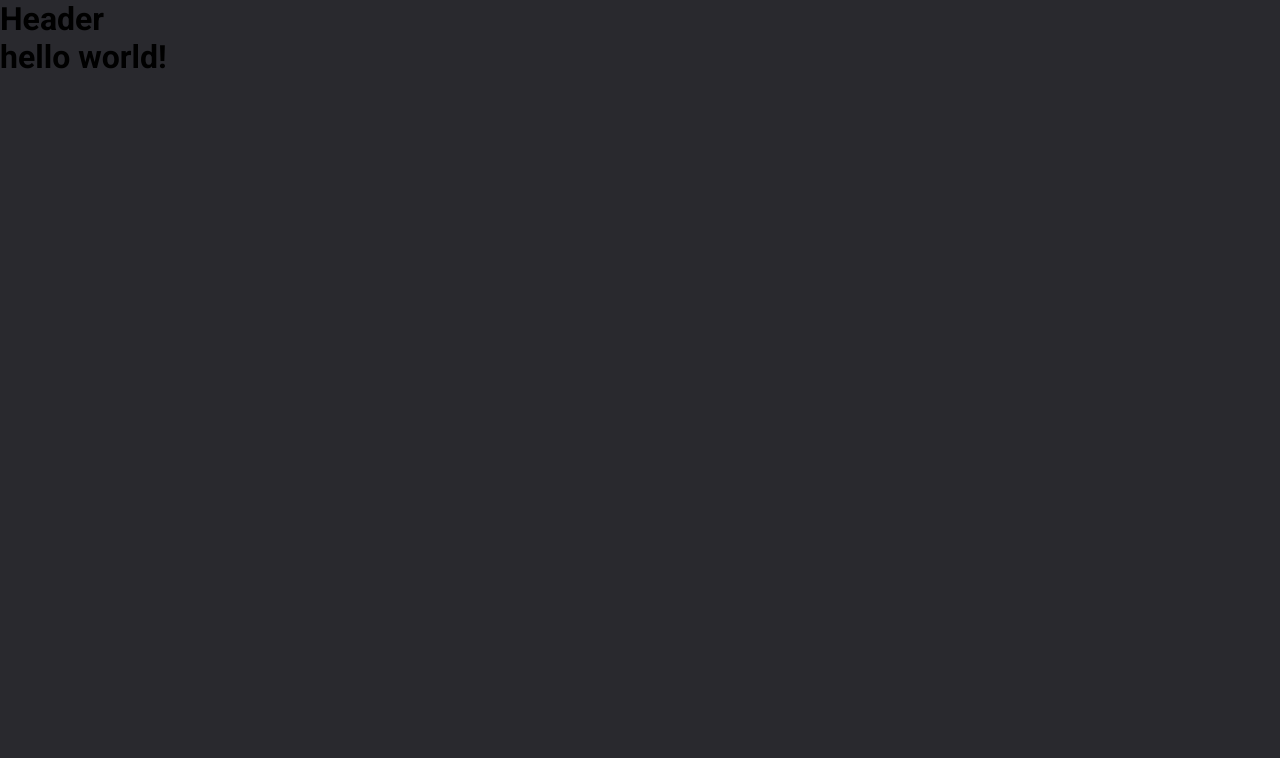
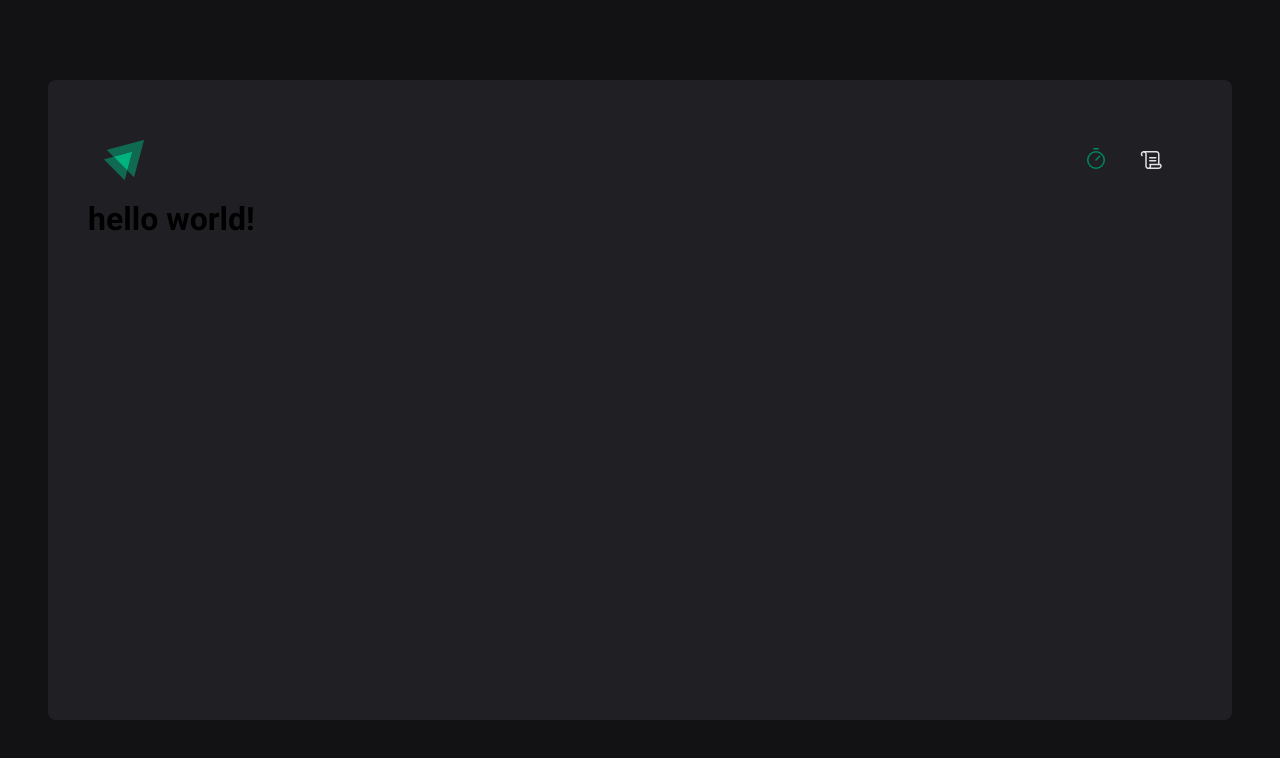
Before and after one commit to paulolima1212/ignite-aula02, a React (Vite) app: page / in a window 1280 px wide. Shown: the top 758 px of the page. Built offline with nearby package versions, Linux system fonts and the light colour scheme.

Commit message:
style: header finished

```diff
--- a/package.json
+++ b/package.json
@@ -10,6 +10,7 @@
   },
   "dependencies": {
     "@types/react-router-dom": "^5.3.3",
+    "phosphor-react": "^1.4.1",
     "prettier": "^2.8.0",
     "react": "^18.2.0",
     "react-dom": "^18.2.0",
--- a/src/Components/Header/header.styles.ts
+++ b/src/Components/Header/header.styles.ts
@@ -1,3 +1,32 @@
 import styled from 'styled-components';
 
-export const HeaderContainer = styled.header``;
+export const HeaderContainer = styled.header`
+  display: flex;
+  justify-content: space-between;
+  align-items: center;
+  padding: 1rem;
+
+  & > nav {
+    display: flex;
+    gap: 0.5rem;
+  }
+
+  a {
+    display: flex;
+    justify-content: center;
+    align-items: center;
+    width: 3rem;
+    height: 3rem;
+    border-top: solid 2px transparent;
+    border-bottom: solid 2px transparent;
+    color: ${({ theme }) => theme['gray-100']};
+
+    &:hover {
+      border-bottom-color: ${({ theme }) => theme['green-300']};
+    }
+
+    &.active {
+      color: ${({ theme }) => theme['green-500']};
+    }
+  }
+`;
--- a/src/Components/Header/index.tsx
+++ b/src/Components/Header/index.tsx
@@ -1,9 +1,21 @@
+import logoIgnite from '../../Assets/logo-ignite.svg';
+import { Timer, Scroll } from 'phosphor-react';
+
 import { HeaderContainer } from './header.styles';
+import { NavLink } from 'react-router-dom';
 
 export function Header() {
   return (
     <HeaderContainer>
-      <h1>Header</h1>
+      <img src={logoIgnite} alt='' />
+      <nav>
+        <NavLink to='/' title='Home'>
+          <Timer size={24} />
+        </NavLink>
+        <NavLink to='/history' title='History'>
+          <Scroll size={24} />
+        </NavLink>
+      </nav>
     </HeaderContainer>
   );
 }
--- a/src/Layouts/DefaultLayout/defautlayout.styles.ts
+++ b/src/Layouts/DefaultLayout/defautlayout.styles.ts
@@ -1,3 +1,13 @@
 import styled from 'styled-components';
 
-export const DefaultLayoutContainer = styled.div``;
+export const DefaultLayoutContainer = styled.div`
+  max-width: 74rem;
+  height: calc(100vh - 10rem);
+  margin: 5rem auto;
+  padding: 2.5rem;
+  background: ${({ theme }) => theme['gray-800']};
+  border-radius: 8px;
+
+  display: flex;
+  flex-direction: column;
+`;
--- a/src/Styles/global.styles.ts
+++ b/src/Styles/global.styles.ts
@@ -13,7 +13,7 @@
  }
 
  body{
-  background: ${({ theme }) => theme['gray-700']};
+  background: ${({ theme }) => theme['gray-900']};
 
  }
 
```
Also changed, not shown: src/Assets/logo-ignite.svg (added), 1 other file (tests, documents, lock files or other folders).
